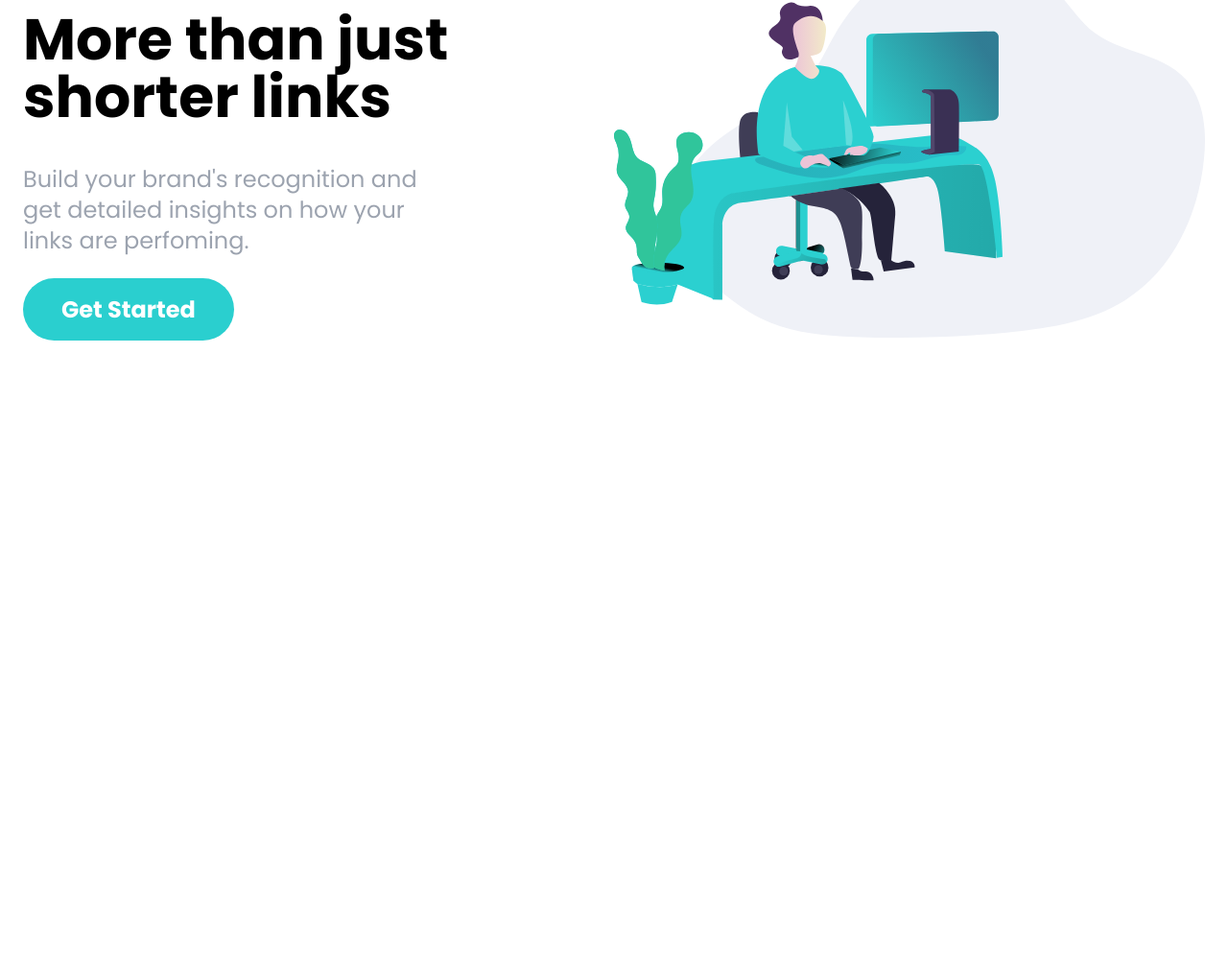
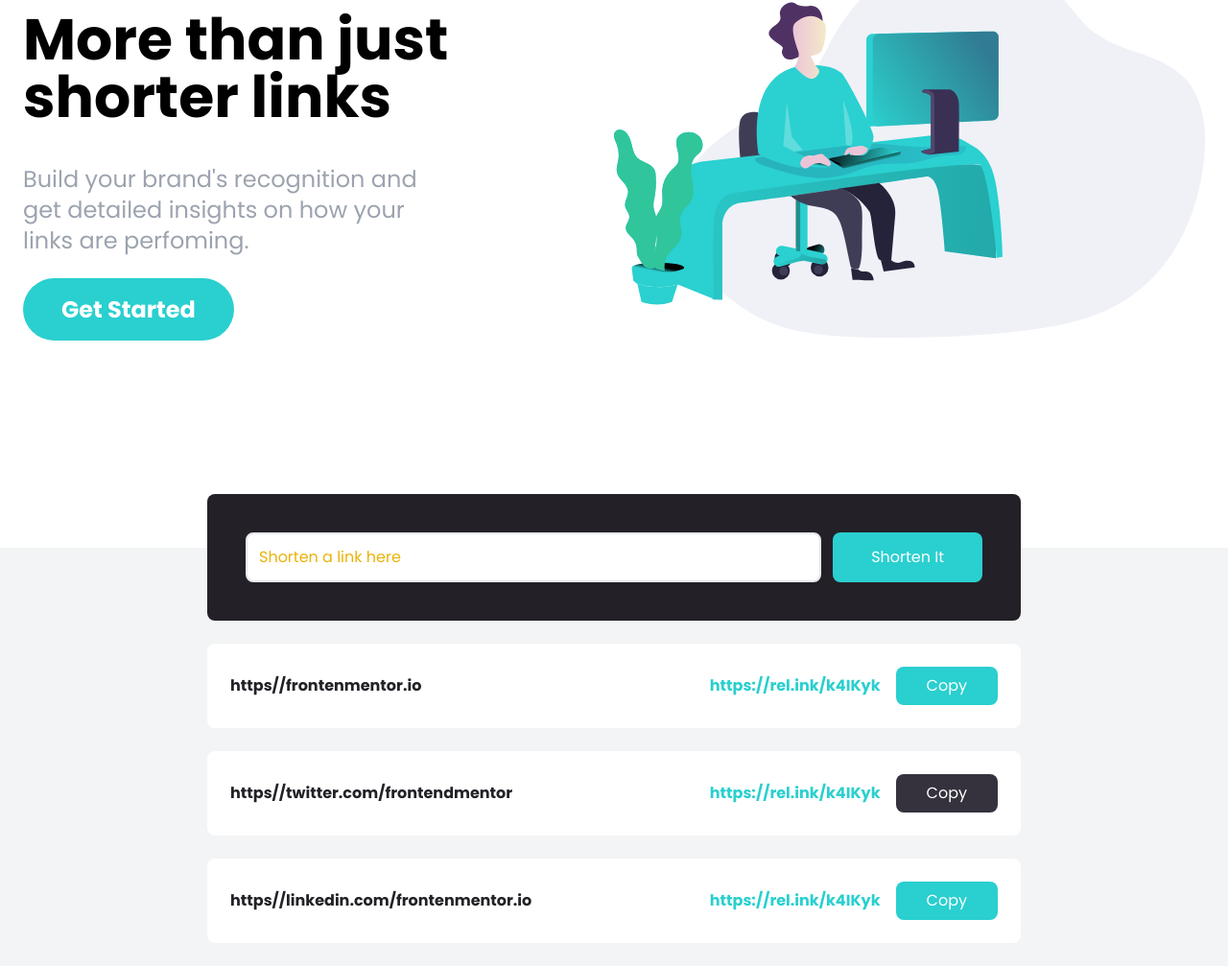
Before and after one commit to Radaghast-teh-brown/Webpage-tailwind, a website: page index.html in a window 1280 px wide. Shown: the part 173-1180 px from the top of the page at 96% size. Before the commit the page ends 800 px from the top, so only its background shows below. Drawn offline with Linux system fonts and the light colour scheme.

Commit message:
Shorten form & links

```diff
--- a/index.html
+++ b/index.html
@@ -77,5 +77,72 @@
         </div>
     </section>
 
+    <!-- Shorten section  -->
+    <section id="shorte" class="relative bg-gray-100">
+        <!-- Shorten container -->
+        <div class="max-w-4xl mx-auto p-6 space-y-6">
+            <!-- Form -->
+            <form  id="link-form" class="relative flex flex-col w-full p-10 -mt-20 space-y-4 bg-veryDarkViolet rounded-lg md:flex-row md:space-y-0 md:space-x-3">
+                <input type="text" class="flex-1 p-3 border-2 rounded-lg placeholder-yellow-500 focus:outline-none" placeholder="Shorten a link here" id="link-input">
+
+                <button class="px-10 py-3 text-white bg-cyan rounded-lg hover:bg-cyanLight focus:outline-none md:py-2">
+                    Shorten It
+                </button>
+            </form>
+
+            <!-- Link 1 -->
+            <div class="flex flex-col items-center justify-between w-full p-6 bg-white rounded-lg md:flex-row">
+                <p class="font-bold text-center text-veryDarkViolet md:text-left">
+                    https//frontenmentor.io
+                </p>
+
+                <div class="flex flex-col items-center justify-end flex-1 space-x-4 space-y-2 md:flex-row md:space-y-0">
+                    <div class="font-bold text-cyan">
+                        https://rel.ink/k4IKyk
+                    </div>
+                    <button class="p-2 px-8 text-white bg-cyan rounded-lg hover:opacity-70 focus:line-none">
+                        Copy
+                    </button>
+                </div>
+
+            </div>
+
+            <!-- Link 2 -->
+            <div class="flex flex-col items-center justify-between w-full p-6 bg-white rounded-lg md:flex-row">
+                <p class="font-bold text-center text-veryDarkViolet md:text-left">
+                    https//twitter.com/frontendmentor
+                </p>
+
+                <div class="flex flex-col items-center justify-end flex-1 space-x-4 space-y-2 md:flex-row md:space-y-0">
+                    <div class="font-bold text-cyan">
+                        https://rel.ink/k4IKyk
+                    </div>
+                    <button class="p-2 px-8 text-white bg-veryDarkBlue rounded-lg hover:opacity-70 focus:line-none">
+                        Copy
+                    </button>
+                </div>
+
+            </div>
+
+            <!-- Link 3 -->
+            <div class="flex flex-col items-center justify-between w-full p-6 bg-white rounded-lg md:flex-row">
+                <p class="font-bold text-center text-veryDarkViolet md:text-left">
+                    https//linkedin.com/frontenmentor.io
+                </p>
+
+                <div class="flex flex-col items-center justify-end flex-1 space-x-4 space-y-2 md:flex-row md:space-y-0">
+                    <div class="font-bold text-cyan">
+                        https://rel.ink/k4IKyk
+                    </div>
+                    <button class="p-2 px-8 text-white bg-cyan rounded-lg hover:opacity-70 focus:line-none">
+                        Copy
+                    </button>
+                </div>
+
+            </div>
+
+        </div>
+
+    </section>
 </body>
 </html>
```
Also changed, not shown: css/style.css.
